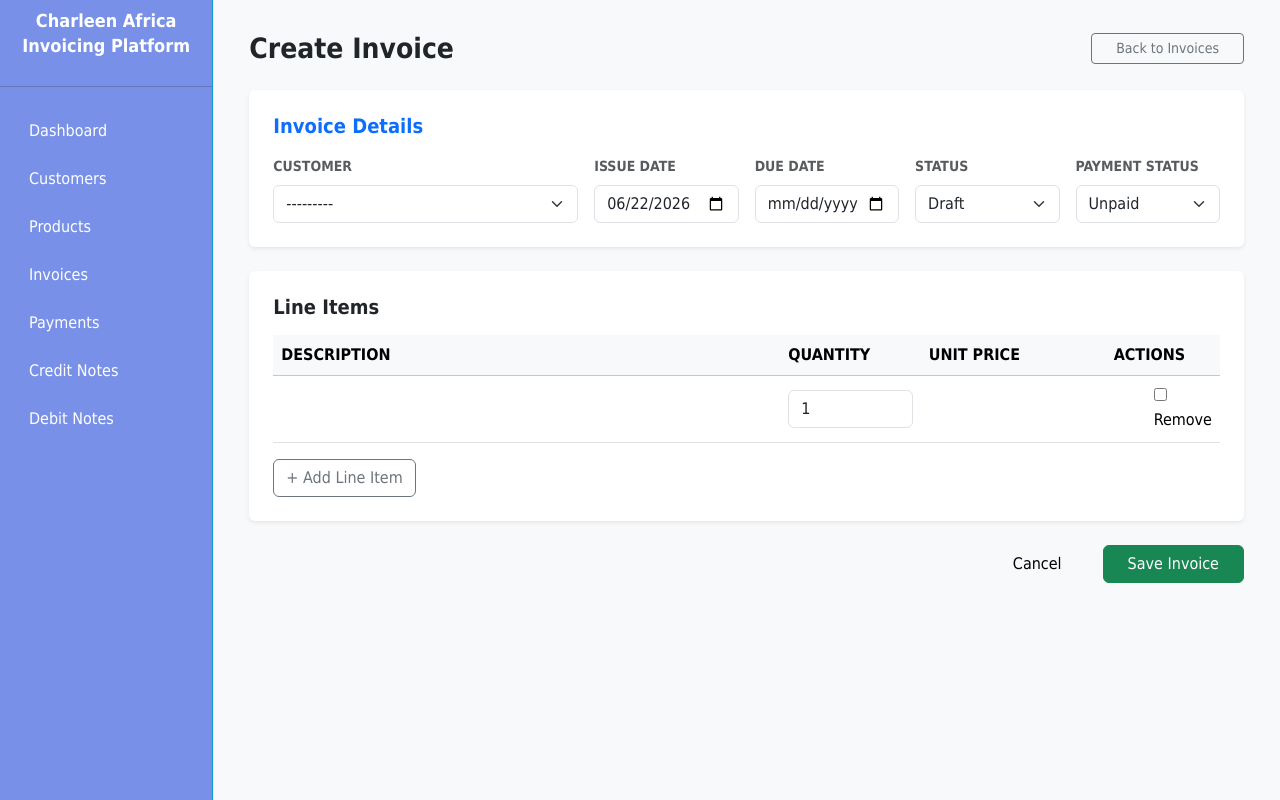
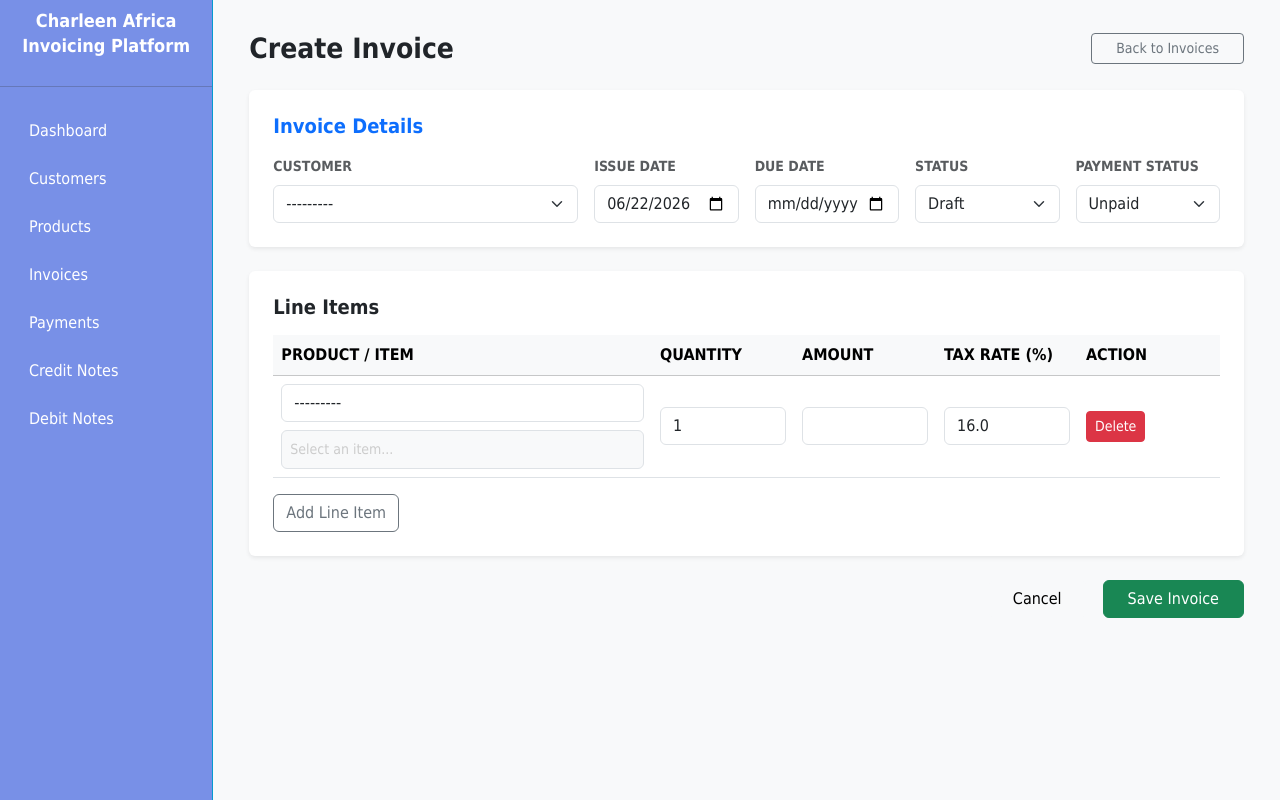
Before and after one commit to sherilmartha6995-web/CharleenAfricaInvoicingPlatform, a Django app: page /invoices/add/ in a window 1280 px wide. Run offline with Django 5.2, Linux system fonts and the light colour scheme; data that the repository does not hold is empty.

Commit message:
invoice engine
adding line items update

```diff
--- a/invoices/forms.py
+++ b/invoices/forms.py
@@ -1,4 +1,6 @@
 from django import forms
+from django.forms.widgets import Select
+from django.contrib.auth.forms import UserCreationForm, AuthenticationForm
 from .models import Product, Customer, Invoice, InvoiceItem
 
 class ProductForm(forms.ModelForm):
@@ -42,12 +44,35 @@ class InvoiceForm(forms.ModelForm):
 InvoiceItemFormSet = forms.inlineformset_factory(
     Invoice,
     InvoiceItem,
-    fields=['product', 'quantity', 'tax_rate'],
+    fields=['product', 'quantity', 'amount', 'tax_rate'],
     extra=1,
     can_delete=True,
     widgets={
-        'product': forms.Select(attrs={'class': 'form-select'}),
-        'quantity': forms.NumberInput(attrs={'class': 'form-control', 'min': '1'}),
-        'tax_rate': forms.NumberInput(attrs={'class': 'form-control', 'step': '0.01'}),
+        'product': forms.Select(attrs={'class': 'form-control product-select'}),
+        'quantity': forms.NumberInput(attrs={'class': 'form-control quantity-input', 'min': '1'}),
+        'amount': forms.NumberInput(attrs={'class': 'form-control amount-input', 'readonly': 'readonly'}),
+        'tax_rate': forms.NumberInput(attrs={'class': 'form-control tax-rate-input', 'step': '0.01'}),
     }
 )
+
+
+class CustomUserCreationForm(UserCreationForm):
+    def _init_(self, *args, **kwargs):
+        super()._init_(*args, **kwargs)
+        for field in self.fields.values():
+            field.widget.attrs.update({'class': 'form-control'})
+
+class CustomAuthenticationForm(AuthenticationForm):
+    def _init_(self, *args, **kwargs):
+        super()._init_(*args, **kwargs)
+        for field in self.fields.values():
+            field.widget.attrs.update({'class': 'form-control'})
+
+class ProductSelectWidget(Select):
+    def create_option(self, name, value, label, selected, index, subindex=None, attrs=None):
+        option = super().create_option(name, value, label, selected, index, subindex, attrs)
+        if value:
+            product = value.instance
+            option['attrs']['data-price'] = str(product.price)
+            option['attrs']['data-tax'] = str(product.tax_rate)
+        return option
--- a/invoices/templates/invoices/invoice_form.html
+++ b/invoices/templates/invoices/invoice_form.html
@@ -49,14 +49,28 @@
                 {{ formset.management_form }}
                 {{ formset.non_form_errors }}
 
+                {% if formset.errors %}
+                <div class="alert alert-danger">
+                    <strong>Please correct the errors below:</strong>
+                    <ul>
+                        {% for dict in formset.errors %}
+                            {% for error in dict.values %}
+                                <li>{{ error }}</li>
+                            {% endfor %}
+                        {% endfor %}
+                    </ul>
+                </div>
+                {% endif %}
+
                 <div class="table-responsive">
                     <table class="table align-middle mb-0" id="invoiceItemsTable">
                         <thead class="table-light text-uppercase">
                             <tr>
-                            <th scope="col" style="width: 55%;">Description</th>
+                                <th scope="col" style="width: 40%;">Product / Item</th>
                                 <th scope="col" style="width: 15%;">Quantity</th>
-                            <th scope="col" style="width: 20%;">Unit Price</th>
-                            <th scope="col" style="width: 10%;">Actions</th>
+                                <th scope="col" style="width: 15%;">Amount</th>
+                                <th scope="col" style="width: 15%;">Tax Rate (%)</th>
+                                <th scope="col" style="width: 15%;">Action</th>
                             </tr>
                         </thead>
                         <tbody>
@@ -68,24 +82,19 @@
                                 {{ form.non_field_errors }}
 
                                 <td>
-                                {{ form.description }}
-                                {{ form.description.errors }}
+                                    <div class="mb-2">{{ form.product }}</div>
+                                    <div class="metric-output-pane p-2 border rounded bg-light" style="color: #cccccc !important; font-size: 14px; font-weight: 500;">Select an item...</div>
                                 </td>
+                                <td>{{ form.quantity }}</td>
+                                <td>{{ form.amount }}</td>
+                                <td>{{ form.tax_rate }}</td>
                                 <td>
-                                {{ form.quantity }}
-                                {{ form.quantity.errors }}
-                            </td>
-                            <td>
-                                {{ form.unit_price }}
-                                {{ form.unit_price.errors }}
-                            </td>
-                            <td>
-                                {% if formset.can_delete %}
-                                    <div class="form-check form-switch">
+                                    <div class="d-flex align-items-center gap-2">
+                                        <div style="display: none;">
                                             {{ form.DELETE }}
-                                        <label class="form-check-label" for="{{ form.DELETE.auto_id }}">Remove</label>
                                         </div>
-                                {% endif %}
+                                        <button type="button" class="btn btn-danger btn-sm delete-row-btn">Delete</button>
+                                    </div>
                                 </td>
                             </tr>
                             {% endfor %}
@@ -93,7 +102,7 @@
                     </table>
                 </div>
 
-            <button type="button" class="btn btn-outline-secondary mt-3" id="add-line-item">+ Add Line Item</button>
+                <button type="button" class="btn btn-outline-secondary mt-3" id="add-line-btn">Add Line Item</button>
             </div>
         </div>
 
@@ -104,87 +113,146 @@
     </form>
 </div>
 
-<script type="javascript">
-function executeRowAddition(event) {
-    if (event) event.preventDefault();
-    console.log("Adding new inline formset row item...");
+<script type="text/template" id="empty-form-template">
+    <tr class="line-item-row">
+        {{ formset.empty_form.id }}
+        <td>
+            <div class="mb-2">{{ formset.empty_form.product }}</div>
+            <div class="metric-output-pane p-2 border rounded bg-light" style="color: #cccccc !important; font-size: 14px; font-weight: 500;">Select an item...</div>
+        </td>
+        <td>{{ formset.empty_form.quantity }}</td>
+        <td>{{ formset.empty_form.amount }}</td>
+        <td>{{ formset.empty_form.tax_rate }}</td>
+        <td>
+            <div class="d-flex align-items-center gap-2">
+                <div style="display: none;">
+                    <input type="checkbox" name="form-_prefix-DELETE" class="form-check-input" id="id_form-prefix_-DELETE">
+                </div>
+                <button type="button" class="btn btn-danger btn-sm delete-row-btn">Delete</button>
+            </div>
+        </td>
+    </tr>
+</script>
 
+<script>
+document.addEventListener("DOMContentLoaded", function() {
     var tableBody = document.querySelector('#invoiceItemsTable tbody');
-    var currentRows = document.querySelectorAll('.item-row');
     var totalFormsInput = document.querySelector('input[id$="-TOTAL_FORMS"]');
+    var emptyFormTemplate = document.getElementById('empty-form-template');
 
-    if (tableBody && currentRows.length > 0 && totalFormsInput) {
-        var formCount = currentRows.length;
-        var formPrefix = totalFormsInput.name.replace('-TOTAL_FORMS', '');
+    function calculateRowLiveMetrics(inputSource) {
+        var surroundingRow = inputSource.closest('.line-item-row');
+        if (!surroundingRow) return;
 
-        var targetBlueprint = currentRows[0];
-        var replicatedClone = targetBlueprint.cloneNode(true);
+        var selectedProductSelect = surroundingRow.querySelector('.product-select');
+        var numericQtyField = surroundingRow.querySelector('.quantity-input');
+        var amountField = surroundingRow.querySelector('.amount-input');
+        var taxRateField = surroundingRow.querySelector('.tax-rate-input');
+        var targetMetricDisplay = surroundingRow.querySelector('.metric-output-pane');
 
-        replicatedClone.querySelectorAll('input, select').forEach(function(input) {
-            if (input.type === 'checkbox') {
-                input.checked = false;
-            } else if (input.tagName === 'SELECT') {
-                input.selectedIndex = 0;
+        if (!selectedProductSelect || !numericQtyField || !taxRateField || !targetMetricDisplay) return;
+
+        var activeOption = selectedProductSelect.options[selectedProductSelect.selectedIndex];
+
+        if (activeOption && activeOption.value) {
+            var baseItemCost = parseFloat(activeOption.getAttribute('data-price')) || 0;
+            var dynamicTaxRate = parseFloat(taxRateField.value) || 0;
+            var volumeAmount = parseInt(numericQtyField.value) || 1;
+
+            var calculatedBaseAmount = baseItemCost * volumeAmount;
+            if (amountField) {
+                amountField.value = calculatedBaseAmount.toFixed(2);
+            }
+
+            var calculatedRowTax = calculatedBaseAmount * (dynamicTaxRate / 100);
+            var grossRowTotal = calculatedBaseAmount + calculatedRowTax;
+
+            targetMetricDisplay.innerHTML = '<strong style="color: #212529 !important; font-size: 16px;">KES ' + grossRowTotal.toLocaleString('en-US', {minimumFractionDigits: 2, maximumFractionDigits: 2}) + '</strong><br><small style="color: #008000 !important; font-weight: 600;">Includes ' + dynamicTaxRate + '% Tax</small>';
+            targetMetricDisplay.style.borderColor = '#008000';
         } else {
-                input.value = input.defaultValue || '';
-                if (input.classList.contains('quantity-input') || input.name.includes('quantity')) {
-                    input.value = '1';
+            if (amountField) amountField.value = '';
+            targetMetricDisplay.setAttribute('style', 'color: #cccccc !important; font-size: 14px; font-weight: 500; border-color: #ced4da !important;');
+            targetMetricDisplay.innerHTML = 'Select an item...';
         }
     }
 
-            var nameSearchRegex = new RegExp(formPrefix + '-0-');
-            var idSearchRegex = new RegExp('id_' + formPrefix + '-0-');
+    function executeRowAddition(event) {
+        if (event) event.preventDefault();
 
-            if (input.name) {
-                input.name = input.name.replace(nameSearchRegex, formPrefix + '-' + formCount + '-');
+        if (tableBody && totalFormsInput && emptyFormTemplate) {
+            var formCount = document.querySelectorAll('.line-item-row').length;
+            var emptyFormHtml = emptyFormTemplate.innerHTML.replace(/_prefix_/g, formCount);
+
+            var tempContainer = document.createElement('tbody');
+            tempContainer.innerHTML = emptyFormHtml;
+
+            var newRow = tempContainer.firstElementChild;
+            if (newRow) {
+                var productSelect = newRow.querySelector('.product-select');
+                var quantityInput = newRow.querySelector('.quantity-input');
+                var taxRateInput = newRow.querySelector('.tax-rate-input');
+                var deleteBtn = newRow.querySelector('.delete-row-btn');
+
+                if (productSelect) {
+                    productSelect.addEventListener('change', function() { calculateRowLiveMetrics(this); });
                 }
-            if (input.id) {
-                input.id = input.id.replace(idSearchRegex, 'id_' + formPrefix + '-' + formCount + '-');
+                if (quantityInput) {
+                    quantityInput.addEventListener('input', function() { calculateRowLiveMetrics(this); });
                 }
-        });
+                if (taxRateInput) {
+                    taxRateInput.addEventListener('input', function() { calculateRowLiveMetrics(this); });
+                }
+                if (deleteBtn) {
+                    deleteBtn.addEventListener('click', function(e) { executeRowRemoval(this, e); });
+                }
 
-        tableBody.appendChild(replicatedClone);
-
+                tableBody.appendChild(newRow);
                 totalFormsInput.value = formCount + 1;
-        console.log("Formset inline row appended successfully.");
+            }
         } else {
-        console.error("Could not trace management metadata objects inside DOM arrays.");
+            console.error("Could not locate table body, TOTAL_FORMS input, or empty form template.");
         }
     }
 
     function executeRowRemoval(buttonElement, event) {
         if (event) event.preventDefault();
 
-    var tableBody = document.querySelector('#invoiceItemsTable tbody');
-    var totalActiveLines = document.querySelectorAll('.item-row');
-    var totalFormsInput = document.querySelector('input[id$="-TOTAL_FORMS"]');
+        var totalActiveLines = document.querySelectorAll('.line-item-row');
 
         if (totalActiveLines.length > 1) {
-        var rowToRemove = buttonElement.closest('.item-row');
-        rowToRemove.remove();
+            buttonElement.closest('.line-item-row').remove();
+            if (totalFormsInput) {
+                totalFormsInput.value = parseInt(totalFormsInput.value) - 1;
+            }
+        } else {
+            alert("Your invoice layout ledger requires at least one product line item.");
+        }
+    }
 
-        var updatedRows = document.querySelectorAll('.item-row');
-        if (totalFormsInput) {
-            totalFormsInput.value = updatedRows.length;
-            var formPrefix = totalFormsInput.name.replace('-TOTAL_FORMS', '');
+    var addLineBtn = document.getElementById('add-line-btn');
+    if (addLineBtn) {
+        addLineBtn.addEventListener('click', executeRowAddition);
+    }
 
-            updatedRows.forEach(function(row, index) {
-                row.querySelectorAll('input, select').forEach(function(input) {
-                    var nameRegex = new RegExp(formPrefix + '-\\d+-');
-                    var idRegex = new RegExp('id_' + formPrefix + '-\\d+-');
+    document.querySelectorAll('.line-item-row').forEach(function(row) {
+        var productSelect = row.querySelector('.product-select');
+        var quantityInput = row.querySelector('.quantity-input');
+        var taxRateInput = row.querySelector('.tax-rate-input');
+        var deleteBtn = row.querySelector('.delete-row-btn');
 
-                    if (input.name) {
-                        input.name = input.name.replace(nameRegex, formPrefix + '-' + index + '-');
+        if (productSelect) {
+            productSelect.addEventListener('change', function() { calculateRowLiveMetrics(this); });
         }
-                    if (input.id) {
-                        input.id = input.id.replace(idRegex, 'id_' + formPrefix + '-' + index + '-');
+        if (quantityInput) {
+            quantityInput.addEventListener('input', function() { calculateRowLiveMetrics(this); });
+        }
+        if (taxRateInput) {
+            taxRateInput.addEventListener('input', function() { calculateRowLiveMetrics(this); });
+        }
+        if (deleteBtn) {
+            deleteBtn.addEventListener('click', function(e) { executeRowRemoval(this, e); });
         }
     });
 });
-        }
-    } else {
-        alert("An invoice requires at least one active product line item.");
-    }
-}
 </script>
-{% endblock %}
+{% endblock content %}
--- a/invoices/templates/invoices/invoice_list.html
+++ b/invoices/templates/invoices/invoice_list.html
@@ -62,7 +62,7 @@
                     {% empty %}
                     <tr>
                         <td colspan="7" class="text-center py-5 text-muted">
-                            No billing transactions found. Click "Generate New Invoice" to get started.
+                            No billing transactions found. Click "Create New Invoice" to get started.
                         </td>
                     </tr>
                     {% endfor %}
--- a/invoices/urls.py
+++ b/invoices/urls.py
@@ -1,4 +1,6 @@
 from django.urls import path
+from . import views
+from django.contrib.auth import views as auth_views
 from . import views
 from .views import ProductCreateView, ProductListView, CustomerListView, CustomerCreateView,InvoiceListView, invoice_create_view, invoice_detail_view, invoice_pdf_view
 
@@ -13,4 +15,7 @@ urlpatterns = [
     path('invoices/<int:pk>/pdf/', invoice_pdf_view, name='invoice_pdf'),
     path('invoice/<int:invoice_id>/send-email/', views.send_invoice_email_view, name='send_invoice_email'),
     path('invoice/<int:pk>/pdf/', views.invoice_pdf_view, name='invoice_pdf'),
+    path('register/', views.register_view, name='register'),
+    path('login/', auth_views.LoginView.as_view(template_name='invoices/login.html'), name='login'),
+    path('logout/', auth_views.LogoutView.as_view(next_page='login'), name='logout'),
 ]
--- a/invoices/views.py
+++ b/invoices/views.py
@@ -10,6 +10,7 @@ from django.db import transaction
 from .utils import email_invoice_to_customer
 from django.core.mail import EmailMessage
 from django.contrib import messages
+from django.contrib.auth.forms import UserCreationForm
 from .models import Product, Customer, Invoice, InvoiceItem
 from django.forms import inlineformset_factory
 from .forms import ProductForm, CustomerForm, InvoiceForm, InvoiceItemFormSet
@@ -100,21 +101,27 @@ LineItemFormSet = inlineformset_factory(
 )
 
 def invoice_detail_view(request, pk):
-
     invoice = get_object_or_404(Invoice, pk=pk)
 
     if request.method == 'POST':
-        invoice_form = InvoiceForm(request.POST, instance=invoice)
-        formset = LineItemFormSet(request.POST, request.FILES, instance=invoice)
+        invoice_form = InvoiceForm(request.POST, request.FILES, instance=invoice)
+        formset = InvoiceItemFormSet(request.POST, request.FILES, instance=invoice, prefix='form')
 
         if invoice_form.is_valid() and formset.is_valid():
+            print("--- VALIDATION PASSED, COMMITTING TO DB ---")
             invoice_form.save()
+            formset.instance = invoice
             formset.save()
             return redirect('invoice_detail', pk=invoice.pk)
-
+        else:
+            print("--- INVOICE FORM SUBMISSION FAILED ---")
+            print("Invoice Form Errors:", invoice_form.errors)
+            print("Formset Errors:", formset.errors)
+            print("Formset Non-Form Errors:", formset.non_form_errors())
+            print("---------------------------------------")
     else:
         invoice_form = InvoiceForm(instance=invoice)
-        formset = LineItemFormSet(instance=invoice)
+        formset = InvoiceItemFormSet(instance=invoice, prefix='form')
 
     context = {
         'invoice': invoice,
@@ -124,7 +131,6 @@ def invoice_detail_view(request, pk):
     return render(request, 'invoices/invoice_detail.html', context)
 
 def compile_pdf_with_playwright(html_content):
-    """Helper function to generate PDF using headless Chromium"""
     with sync_playwright() as p:
         browser = p.chromium.launch(headless=True)
         page = browser.new_page()
@@ -192,3 +198,16 @@ def send_invoice_email_view(request, invoice_id):
         messages.error(request, f"Encountered systemic fault routing email dispatch: {str(e)}")
 
     return redirect('invoice_detail', pk=invoice.id)
+
+def register_view(request):
+    if request.method == 'POST':
+        form = UserCreationForm(request.POST)
+        if form.is_valid():
+            form.save()
+            messages.success(request, 'Account created successfully! You can now log in.')
+            return redirect('login')
+    else:
+        form = UserCreationForm()
+
+    context = {'form': form}
+    return render(request, 'invoices/register.html', context)
```
Also changed, not shown: invoices/templates/invoices/invoice_pdf_template.html (+3 -11 lines), invoices/templates/invoices/login.html (added, +43 -0 lines), invoices/templates/invoices/register.html (added, +31 -0 lines). Lines whose indentation alone changed are shown as unchanged.
